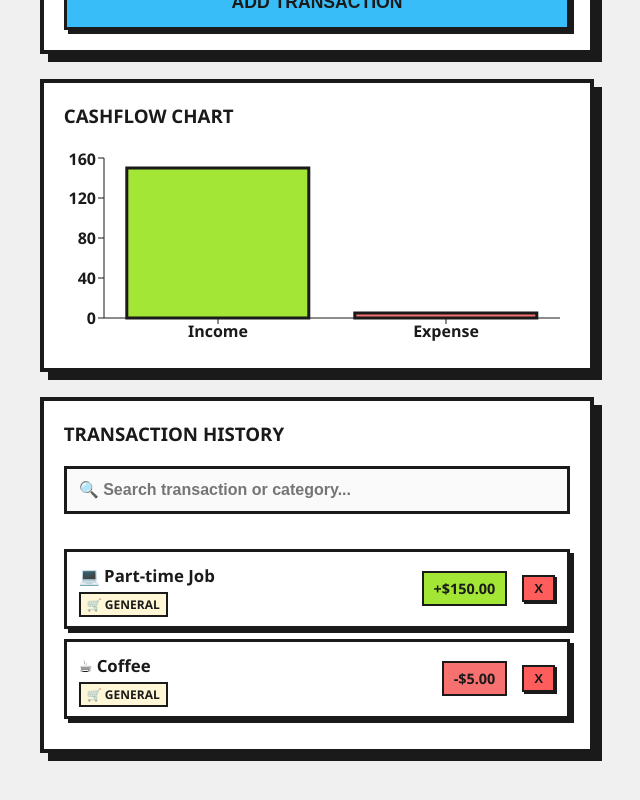
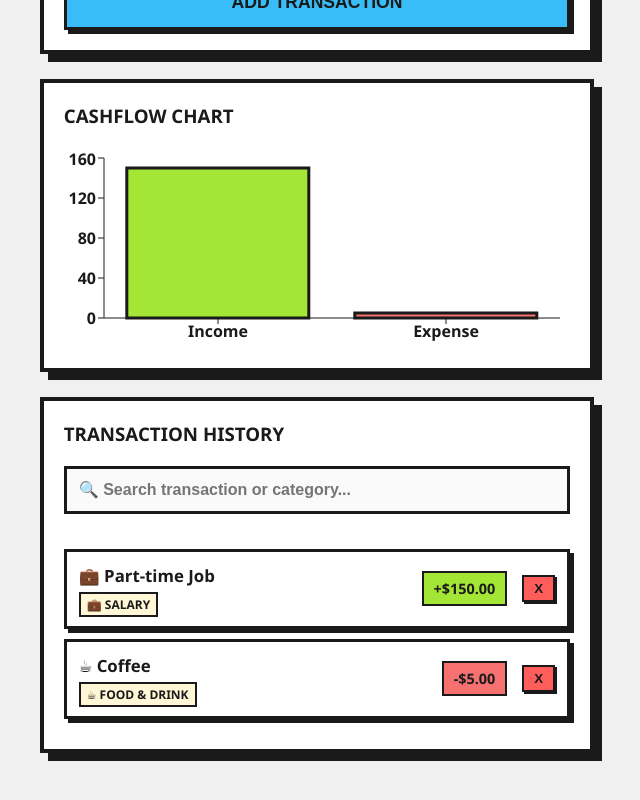
Before and after one commit to Alvinfaizt/personal-finance-dashboard, a React (Vite) app: page / in a window 1280 px wide. Shown: the part 773-1573 px from the top of the page, without its empty margins (323-963 px from the left). Built offline with nearby package versions, Linux system fonts and the light colour scheme.

Commit message:
Feat: add validation for expense transactions and display error message for insufficient funds

```diff
--- a/src/App.jsx
+++ b/src/App.jsx
@@ -3,23 +3,42 @@ import './App.css'
 import BalanceBox from './components/BalanceBox'
 import TransactionForm from './components/TransactionForm'
 import TransactionList from './components/TransactionList'
-import FinancialChart from './components/FinancialChart' // Import grafiknya
+import FinancialChart from './components/FinancialChart'
 
 function App() {
   const [transactions, setTransactions] = useState(() => {
     const savedTransactions = localStorage.getItem('neo_transactions')
     return savedTransactions ? JSON.parse(savedTransactions) : [
-      { id: 1, description: '💻 Part-time Job', amount: 150, type: 'income' },
-      { id: 2, description: '☕ Coffee', amount: 5, type: 'expense' }
+      { id: 1, description: '💼 Part-time Job', amount: 150, type: 'income', category: '💼 Salary' },
+      { id: 2, description: '☕ Coffee', amount: 5, type: 'expense', category: '☕ Food & Drink' }
     ]
   })
+
+  // State baru untuk menampung pesan error validasi
+  const [errorMessage, setErrorMessage] = useState('')
 
   useEffect(() => {
     localStorage.setItem('neo_transactions', JSON.stringify(transactions))
   }, [transactions])
 
+  // Hitung saldo saat ini secara real-time untuk validasi
+  const currentIncome = transactions.filter(t => t.type === 'income').reduce((s, i) => s + i.amount, 0)
+  const currentExpense = transactions.filter(t => t.type === 'expense').reduce((s, i) => s + i.amount, 0)
+  const currentBalance = currentIncome - currentExpense
+
   const addTransaction = (newTx) => {
+    // VALIDASI: Jika tipenya pengeluaran DAN nominalnya lebih besar dari saldo saat ini
+    if (newTx.type === 'expense' && newTx.amount > currentBalance) {
+      setErrorMessage(`❌ TRANSACTION DENIED: INSUFFICIENT FUNDS! (YOUR BALANCE IS ONLY $${currentBalance.toFixed(2)})`)
+
+      // Hapus pesan error secara otomatis setelah 4 detik
+      setTimeout(() => setErrorMessage(''), 4000)
+      return; // Stop fungsi, jangan masukkan data ke state
+    }
+
+    // Jika lolos validasi, masukkan transaksi baru
     setTransactions([newTx, ...transactions])
+    setErrorMessage('') // Pastikan error bersih
   }
 
   const deleteTransaction = (id) => {
@@ -30,12 +49,12 @@ function App() {
     <div className="container">
       <h1 className="main-title">Personal Finance</h1>
 
+      {/* JIKA ADA ERROR, MUNCULKAN KOTAK ALERT NEUBRUTALISM */}
+      {errorMessage && <div className="neo-alert-danger">{errorMessage}</div>}
+
       <BalanceBox transactions={transactions} />
       <TransactionForm onAddTransaction={addTransaction} />
-
-      {/* Pasang Komponen Grafik di Sini */}
       <FinancialChart transactions={transactions} />
-
       <TransactionList transactions={transactions} onDeleteTransaction={deleteTransaction} />
     </div>
   )
```
